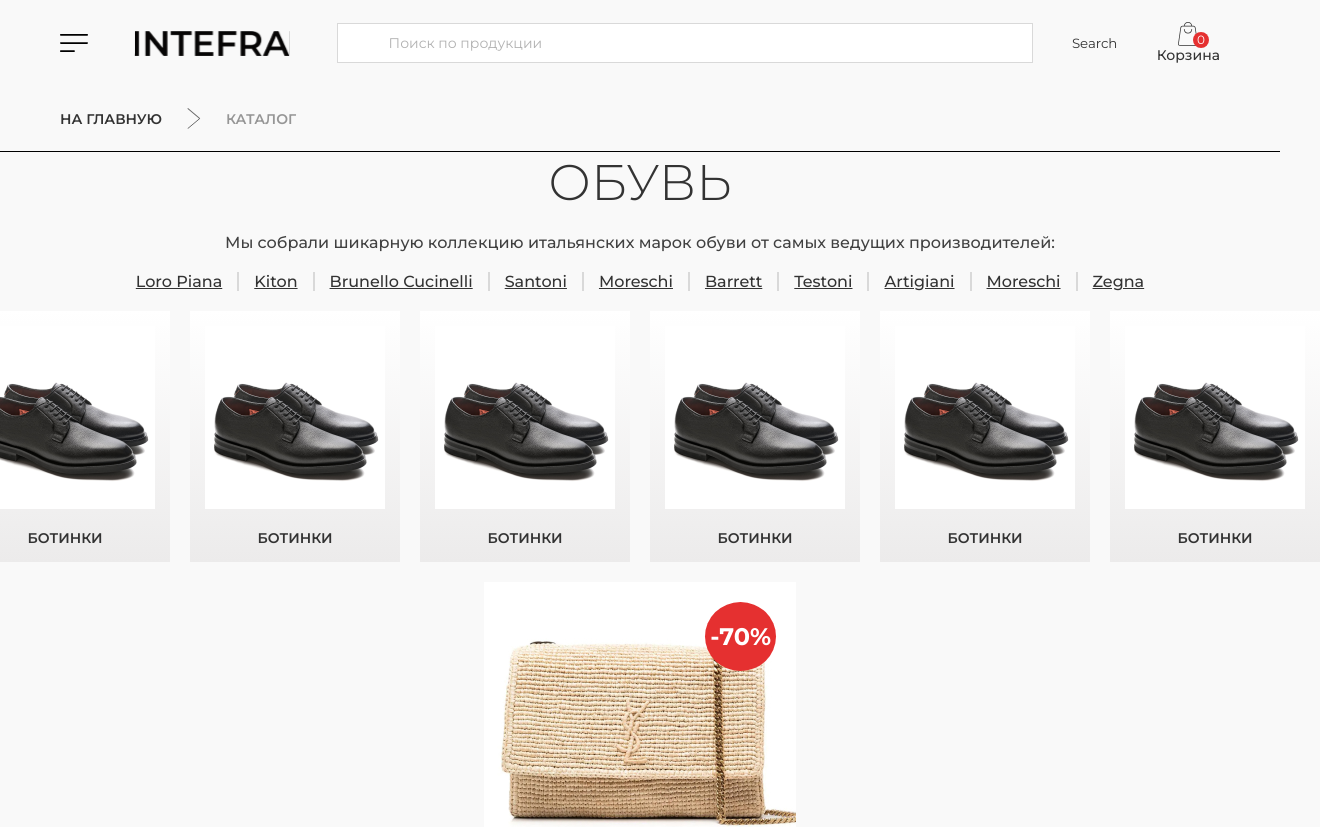
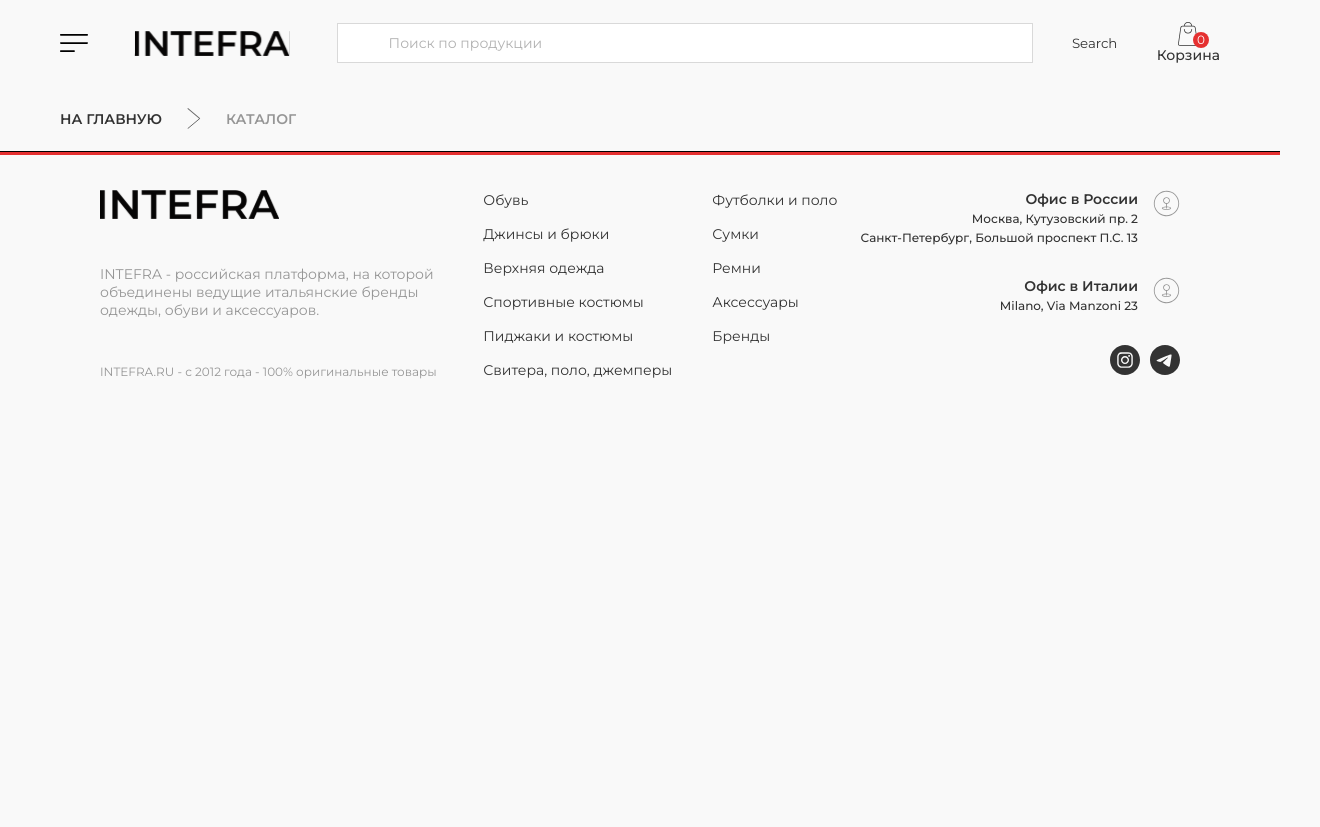
Before and after one commit to slumpthug/next-project, a Next.js app: page /catalog in a window 1280 px wide. Shown: the top 827 px of the page, 1320 px wide, since content can reach past the window. After the commit the page ends 800 px from the top, so only its background shows below. Built offline with nearby package versions, Linux system fonts and the light colour scheme.

Commit message:
added demo catalog

```diff
--- a/components/burger-modal/BurgerModal.jsx
+++ b/components/burger-modal/BurgerModal.jsx
@@ -1,13 +1,13 @@
-import React from 'react';
+import React, { useState } from 'react';
 import css from './BurgerModal-style.module.css';
 import Image from 'next/image';
 import close from '../../public/delivery-modal/close.svg';
 
-const BurgerModal = ({ isOpen, onClose }) => {
+const BurgerModal = ({ isOpen, onClose, setCatalog }) => {
 
     if (!isOpen) {
         return null; // Если модальное окно закрыто, возвращаем null, чтобы ничего не отображать
-      }
+    }
 
     return (
         <div className={css.burgerModal} onClick={() => onClose(false)}>
@@ -23,7 +23,7 @@
                     <a className={css.burgerModal__card} href="/assemblage">
                         Вся коллекция
                     </a>
-                    <a className={css.burgerModal__card} href="">
+                    <a className={css.burgerModal__card} href="/catalog" onClick={() => setCatalog(1)}>
                         Новинки
                     </a>
                     <a className={css.burgerModal__card} href="">
--- a/components/catalogcomp/Catalogcomp.jsx
+++ b/components/catalogcomp/Catalogcomp.jsx
@@ -5,54 +5,35 @@
 import bag from '../../public/novelties/bag.jpg';
 import MainCard from '../main-card/MainCard';
 
-const Catalogcomp = () => {
+const Catalogcomp = ({title, desc, links, cardTitle}) => {
     return (
         <div className={css.catalog}>
             <div className={css.container}>
-                <h1>ОБУВЬ</h1>
-                <p>Мы собрали шикарную коллекцию итальянских марок обуви от самых ведущих производителей: </p>
+                <h1>{title}</h1>
+                <p>{desc}</p>
                 <div className={css.catalog__links}>
                     <ul>
-                        <li><a href="#">Loro Piana</a></li>
-                        <li><a href="#">Kiton</a></li>
-                        <li><a href="#">Brunello Cucinelli</a></li>
-                        <li><a href="#">Santoni</a></li>
-                        <li><a href="#">Moreschi</a></li>
-                        <li><a href="#">Barrett</a></li>
-                        <li><a href="#">Testoni</a></li>
-                        <li><a href="#">Artigiani</a></li>
-                        <li><a href="#">Moreschi</a></li>
-                        <li><a href="#">Zegna</a></li>
+                        {links.map(link => {
+                            return (
+                                <li><a href="#">{link}</a></li>
+                            )
+                        })}
                     </ul>
                 </div>
                 <div className={css.catalog__wrapper_one}>
-                    <a href="#" className={css.catalog__card_one}>
-                            <Image src={boots} alt="boots" />
-                            <span>ботинки</span>
-                    </a>
-                    <a href="#" className={css.catalog__card_one}>
-                            <Image src={boots} alt="boots" />
-                            <span>ботинки</span>
-                    </a>
-                    <a href="#" className={css.catalog__card_one}>
-                            <Image src={boots} alt="boots" />
-                            <span>ботинки</span>
-                    </a>
-                    <a href="#" className={css.catalog__card_one}>
-                            <Image src={boots} alt="boots" />
-                            <span>ботинки</span>
-                    </a>
-                    <a href="#" className={css.catalog__card_one}>
-                            <Image src={boots} alt="boots" />
-                            <span>ботинки</span>
-                    </a>
-                    <a href="#" className={css.catalog__card_one}>
-                            <Image src={boots} alt="boots" />
-                            <span>ботинки</span>
-                    </a>
+                    {cardTitle.map(card => {
+                        return (
+                            <>
+                                <a href="#" className={css.catalog__card_one}>
+                                        <Image src={boots} alt="boots" />
+                                        <span>{card.text}</span>
+                                </a>
+                            </>
+                        )
+                    })}
                 </div>
                 <div className={css.catalog__wrapper_two}>
-                    <MainCard img={bag} title='Saint Laurent' proprice='123 000 ₽' price='96 000 ₽'/>
+                    <MainCard img={bag} title='Saint Laurent' proprice='96 000 ₽' price='123 000 ₽'/>
                 </div>
             </div>
         </div>
--- a/components/header/Header.jsx
+++ b/components/header/Header.jsx
@@ -7,7 +7,7 @@
 import BurgerModal from '../burger-modal/BurgerModal';
 
 
-const Header = () => {
+const Header = ({setCatalog}) => {
 
     const searchRef = useRef(null);
 
@@ -52,7 +52,7 @@
                     <Image className={css.basket} src={basket} alt="basket" />
                     <span>Корзина</span>
                 </a>
-                <BurgerModal isOpen={isModalOpen} onClose={handleCloseModal} />
+                <BurgerModal setCatalog={setCatalog} isOpen={isModalOpen} onClose={handleCloseModal} />
             </div>
         </div>
     );
--- a/src/pages/catalog.jsx
+++ b/src/pages/catalog.jsx
@@ -1,15 +1,114 @@
-import React from 'react';
+import React, { useState } from 'react';
 import Header from '../../components/header/Header';
 import BottomHeader from '../../components/bottom-header/BottomHeader';
 import Footer from '../../components/footer/Footer';
 import Catalogcomp from '../../components/catalogcomp/Catalogcomp';
 
 const catalog = () => {
+    let [catalog, setCatalog] = useState('')
+
+    const catalogs = [
+        {
+            title: 'ОБУВЬ',
+            desc: 'Мы собрали шикарную коллекцию итальянских марок обуви от самых ведущих производителей:',
+            brands: [
+                'Loro Piana',
+                'Kiton',
+                'Brunello Cucinelli',
+                'Santoni',
+                'Moreschi',
+                'Barrett',
+                'Testoni',
+                'Artigiani',
+                'Moreschi',
+                'Zegna',
+            ],
+            card: [
+                {
+                    id: 1,
+                    text: 'ботинки',
+                },
+                {
+                    id: 2,
+                    text: 'ботинки',
+                },
+                {
+                    id: 3,
+                    text: 'ботинки',
+                },
+                {
+                    id: 4,
+                    text: 'ботинки',
+                },
+                {
+                    id: 5,
+                    text: 'ботинки',
+                },
+                {
+                    id: 6,
+                    text: 'ботинки',
+                },
+            ],
+            id: 1,
+        },
+        {
+            title: 'Жилетки',
+            desc: 'Мы собрали шикарную коллекцию итальянских марок обуви от самых ведущих производителей:',
+            brands: [
+                'Lola',
+                'Popa Negra',
+                'Sanjar loh',
+                'Yasha Lava',
+                'Mamut Rahal',
+                'Tvoi Ded',
+                'Testoni',
+                'Artigiani',
+                'Moreschi',
+                'Zegna',
+            ],
+            card: [
+                {
+                    id: 1,
+                    text: 'жилетка',
+                },
+                {
+                    id: 2,
+                    text: 'жилетка',
+                },
+                {
+                    id: 3,
+                    text: 'жилетка',
+                },
+                {
+                    id: 4,
+                    text: 'жилетка',
+                },
+                {
+                    id: 5,
+                    text: 'жилетка',
+                },
+                {
+                    id: 6,
+                    text: 'жилетка',
+                },
+            ],
+            id: 2,
+        }
+    ]
+
     return (
         <div>
-            <Header/>
+            <Header setCatalog={setCatalog}/>
             <BottomHeader text='каталог'/>
-            <Catalogcomp/>
+            <div>
+                {catalogs.filter(item => item.id == catalog ).map( item => {
+                    return (
+                        <>
+                            <Catalogcomp title={item.title} desc={item.desc} links={item.brands} cardTitle={item.card}/>
+                        </>
+                    )
+                })}
+            </div>
             <Footer/>
         </div>
     );
```
